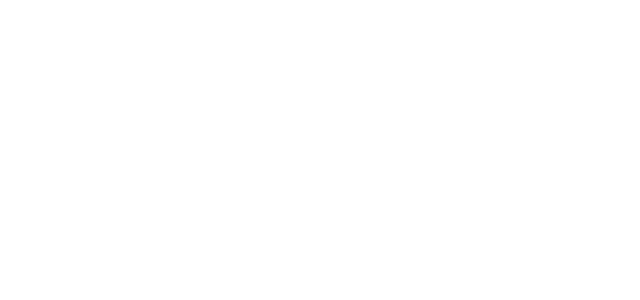
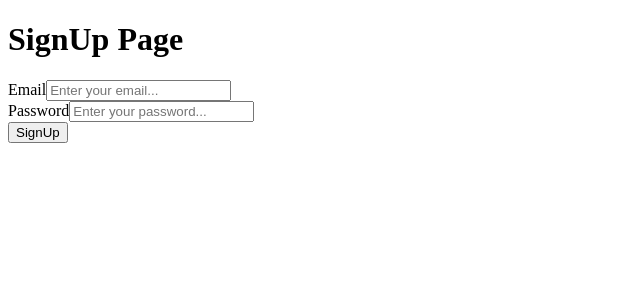
Before and after one commit to dzalee16/Shopping-Cart, a React (Create React App) app: page /signup in a window 1280 px wide. Shown: the top 300 px of the page, without its empty margins (0-640 px from the left). Built offline with nearby package versions, Linux system fonts and the light colour scheme; no server answers.

Commit message:
Create SignIn and SignUp start point of pages, and connect them with firebase so user can signup and signin

```diff
--- a/src/App.js
+++ b/src/App.js
@@ -1,6 +1,8 @@
 import React from "react";
 import { BrowserRouter as Router, Route } from "react-router-dom";
 import Landing from "./pages/Landing";
+import SignUp from "./pages/SignUp";
+import SignIn from "./pages/SignIn";
 
 const App = () => {
   return (
@@ -9,8 +11,12 @@
         <Route exact path="/">
           <Landing />
         </Route>
-        <Route path="/signin">{/* <SignIn /> */}</Route>
-        <Route path="/signup">{/* <SignUp /> */}</Route>
+        <Route path="/signin">
+          <SignIn />
+        </Route>
+        <Route path="/signup">
+          <SignUp />
+        </Route>
       </Router>
     </main>
   );
--- a/src/pages/SignIn/index.js
+++ b/src/pages/SignIn/index.js
@@ -0,0 +1,49 @@
+import React, { useState } from "react";
+import { auth } from "../../services/fireConfig";
+
+const SignIn = () => {
+  const [email, setEmail] = useState("");
+  const [password, setPassword] = useState("");
+
+  const handleSubmit = (e) => {
+    e.preventDefault();
+    auth
+      .signInWithEmailAndPassword(email, password)
+      .then((cred) => {
+        console.log("User are signIn");
+        console.log(cred.user);
+      })
+      .catch((err) => {
+        console.log("User are not signIn" + err);
+      });
+    setEmail("");
+    setPassword("");
+  };
+
+  return (
+    <main className="signin">
+      <h1>SignIn Page</h1>
+      <form onSubmit={handleSubmit}>
+        <label htmlFor="email">Email</label>
+        <input
+          type="email"
+          placeholder="Enter your email..."
+          onChange={(e) => setEmail(e.target.value)}
+          value={email}
+        />
+        <br />
+        <label htmlFor="password">Password</label>
+        <input
+          type="password"
+          placeholder="Enter your password..."
+          onChange={(e) => setPassword(e.target.value)}
+          value={password}
+        />
+        <br />
+        <button type="submit">SignIn</button>
+      </form>
+    </main>
+  );
+};
+
+export default SignIn;
--- a/src/pages/SignUp/index.js
+++ b/src/pages/SignUp/index.js
@@ -0,0 +1,53 @@
+import React, { useState } from "react";
+import { auth } from "../../services/fireConfig";
+
+const SignUp = () => {
+  const [email, setEmail] = useState("");
+  const [password, setPassword] = useState("");
+
+  const handleSubmit = (e) => {
+    e.preventDefault();
+    // firebase auth function
+    auth
+      .createUserWithEmailAndPassword(email, password)
+      .then((cred) => {
+        console.log(cred.user);
+      })
+      .catch((err) => {
+        console.log("Error" + err);
+      });
+    setEmail("");
+    setPassword("");
+  };
+
+  return (
+    <main className="signup">
+      <h1>SignUp Page</h1>
+      <form onSubmit={handleSubmit} className="signup-form">
+        <label htmlFor="email">Email</label>
+        <input
+          id="signup-email"
+          type="email"
+          placeholder="Enter your email..."
+          onChange={(e) => setEmail(e.target.value)}
+          value={email}
+          required
+        />
+        <br />
+        <label htmlFor="password">Password</label>
+        <input
+          id="signup-password"
+          type="password"
+          placeholder="Enter your password..."
+          onChange={(e) => setPassword(e.target.value)}
+          value={password}
+          required
+        />
+        <br />
+        <button type="submit">SignUp</button>
+      </form>
+    </main>
+  );
+};
+
+export default SignUp;
```
Also changed, not shown: src/pages/SignIn/style.css (deleted), src/pages/SignUp/style.css (deleted), 1 other file (tests, documents, lock files or other folders).
